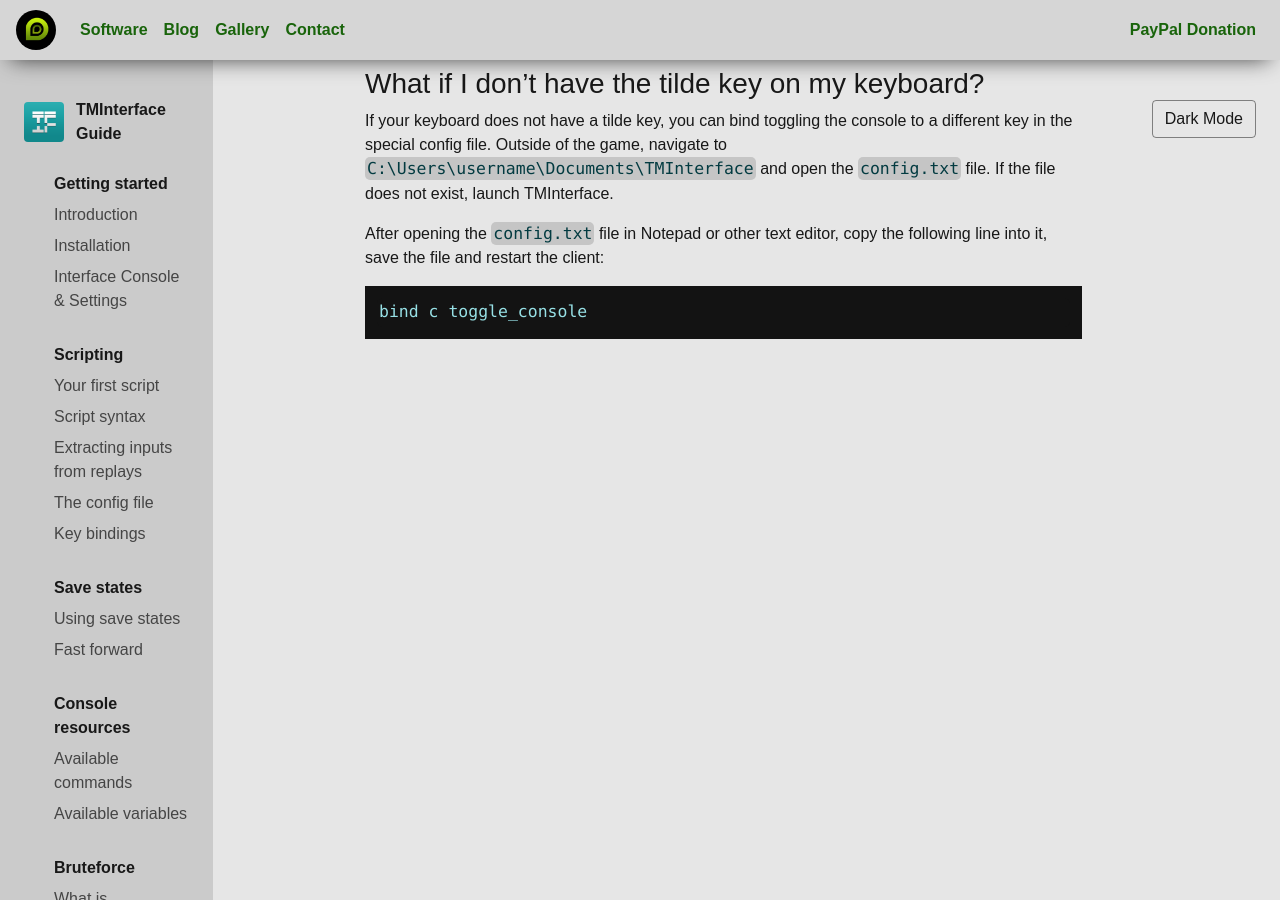
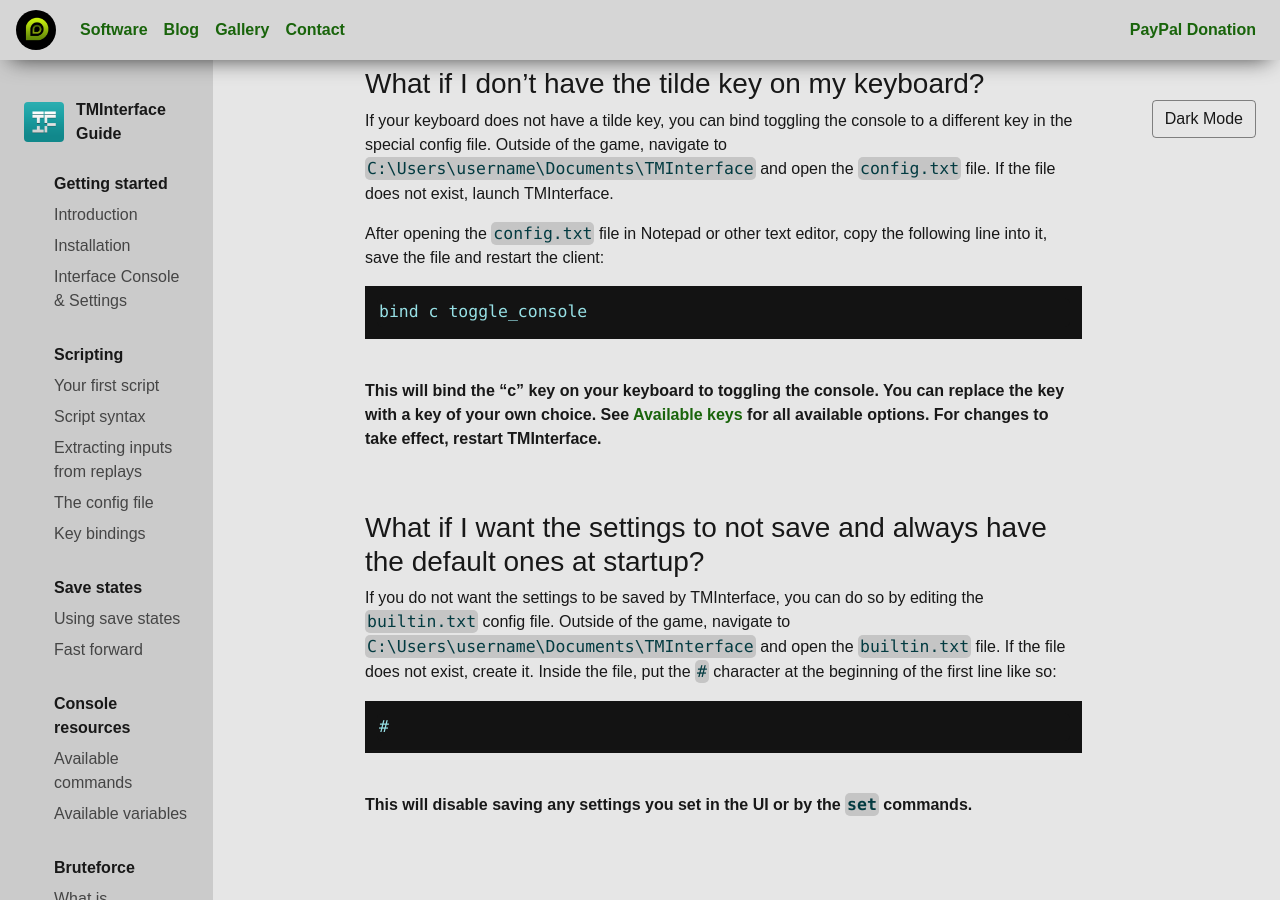
Before and after one commit to donadigo/donadigo.github.io, a Jekyll site: the page built from tminterface/settings.md, in a window 1280 px wide and 900 px high, scrolled down 722 px. Built offline with Jekyll 4.4.1, drawn with Linux system fonts in a browser that asks for light colours; nearby versions of some CDN libraries.

Commit message:
Add builtin docs

````diff
--- a/tminterface/settings.md
+++ b/tminterface/settings.md
@@ -25,7 +25,6 @@
 bind c toggle_console
 ```
 
-<!--
 **This will bind the "c" key on your keyboard to toggling the console. You can replace the key with a key of your own choice. See [Available keys]({{ site.baseurl}}/tminterface/bindings#available-keys) for all available options. For changes to take effect, restart TMInterface.**
 
 ### What if I want the settings to not save and always have the default ones at startup?
@@ -33,4 +32,4 @@
 ```
 #
 ```
-**This will disable saving any settings you set in the UI or by the `set` commands.** -->
+**This will disable saving any settings you set in the UI or by the `set` commands.**
````
Also changed, not shown: tminterface/config-file.md (+2 -2 lines).
